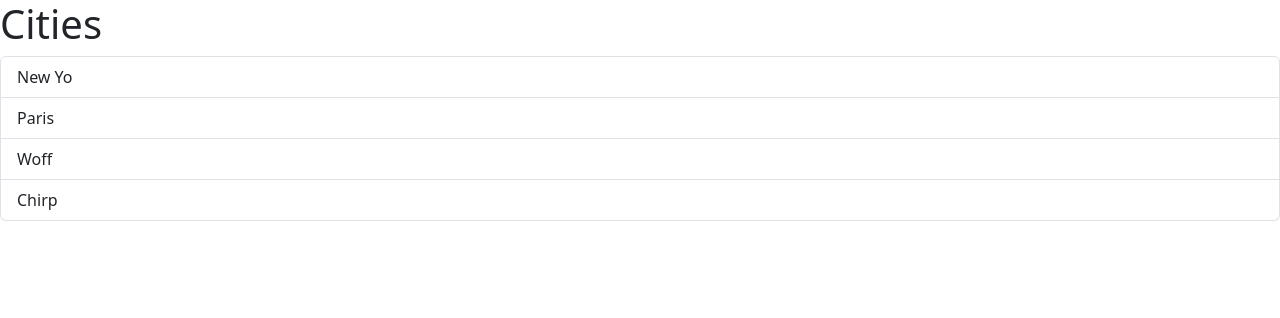
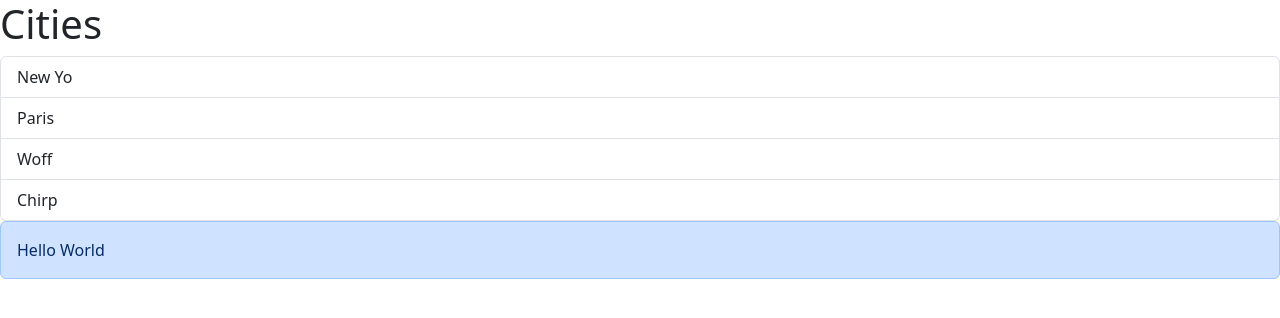
Before and after one commit to H58L/React-Learning, a React (Vite) app in the folder react-app/: page / in a window 1280 px wide. Shown: the top 318 px of the page. Built offline with nearby package versions, Linux system fonts and the light colour scheme.

Commit message:
Passing text as Props

```diff
--- a/react-app/src/App.tsx
+++ b/react-app/src/App.tsx
@@ -34,13 +34,17 @@
 // export default App
 
 import Message from "./Message"
+import Alert from "./components/Alert";
 import ListGroup from "./components/ListGroup" //importing Message componet, can be used jsut like an HTML componenet
 function App() {
   let items = ["New Yo","Paris", "Woff","Chirp"];
+  let text = "Hello World"
   const handleSelectItem = (item: string) => {
     console.log(item);
   }
-  return <div><ListGroup items={items} heading={"Cities"} onSelectItem={handleSelectItem}></ListGroup></div> //each compoent has ot's own state
+  return <div><ListGroup items={items} heading={"Cities"} onSelectItem={handleSelectItem}></ListGroup>
+  <Alert text={text}></Alert>
+  </div> //each compoent has ot's own state
 
 }
 
--- /dev/null
+++ b/react-app/src/components/Alert.tsx
@@ -0,0 +1,16 @@
+import React from 'react'
+
+//making it dynamic by using props
+interface Props_Alert {
+    text: string;
+}
+
+const Alert = ({text}: Props_Alert) => {
+  return (
+    <div className = "alert alert-primary">
+      {text}
+    </div>
+  )
+}
+
+export default Alert;
```
Also changed, not shown: 1 other file (tests, documents, lock files or other folders).
